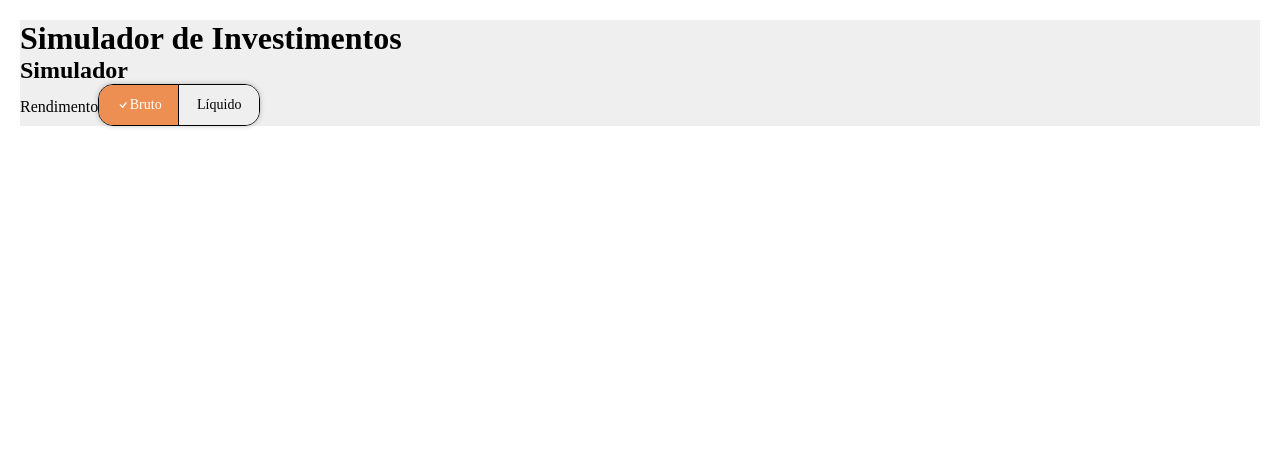
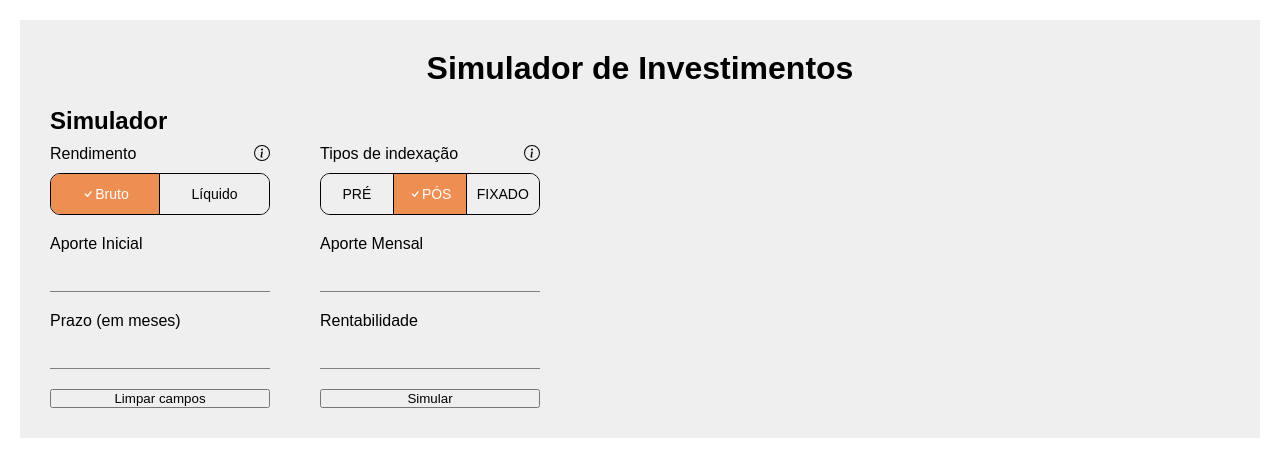
Before and after one commit to brenorosado/desafio-front-end-eqi, a Next.js app: page / in a window 1280 px wide. Shown: the top 476 px of the page. Built offline with nearby package versions, Linux system fonts and the light colour scheme.

Commit message:
Campos do formulario criados e ajustes de estilo feitos

```diff
--- a/pages/index.js
+++ b/pages/index.js
@@ -1,34 +1,81 @@
-import { MainContent, RadioInputsDiv, RadioInput, RadioLabel } from "../src/styles/homepage";
-import { BsCheck } from "react-icons/bs";
+import { MainContent, RadioInputsDiv, RadioInput, RadioLabel, FormElement, NumberInput } from "../src/styles/homepage";
+import { BsCheck, BsInfoCircle } from "react-icons/bs";
 import { useState } from "react";
 
 const Home = () => {
-  const [incomeType, setIncomeType] = useState('Gross')
+  const [incomeType, setIncomeType] = useState('Gross');
+  const [indexingType, setIndexingType] = useState('Post')
+
+  const handleSubmit = (e) => {
+    e.preventDefault();
+    console.log(e);
+  };
 
   return (
     <MainContent>
       <h1>Simulador de Investimentos</h1>
       <section>
-        <div>
-          <h2>Simulador</h2>
-          <form>
-              <span>Rendimento</span>
+        <h2>Simulador</h2>
+        <form onSubmit={handleSubmit}>
+          <FormElement>
+            <span>Rendimento <BsInfoCircle /></span>
             <RadioInputsDiv>
-              <RadioInput type="radio" id="grossIncome" name="incomeType" value="Gross" className="radio__input" checked onClick={(e) => setIncomeType('Gross')} />
-              <RadioLabel for="grossIncome" className="radio__label"
+              <RadioInput type="radio" id="grossIncome" name="incomeType" value="Gross" onChange={(e) => setIncomeType('Gross')} />
+              <RadioLabel for="grossIncome"
                 background={incomeType === 'Gross' ? '#ed8e53' : '#efefef'}
                 color={incomeType === 'Gross' ? 'white' : 'black'}>
-                {incomeType === 'Gross' ? <><BsCheck/>Bruto</> : 'Bruto'}
+                {incomeType === 'Gross' ? <><BsCheck />Bruto</> : 'Bruto'}
               </RadioLabel>
-              <RadioInput type="radio" id="liquidIncome" name="incomeType" value="Liquid" className="radio__input" onClick={(e) => setIncomeType('Liquid')} />
-              <RadioLabel for="liquidIncome" className="radio__label"
+              <RadioInput type="radio" id="liquidIncome" name="incomeType" value="Liquid" onChange={(e) => setIncomeType('Liquid')} />
+              <RadioLabel for="liquidIncome"
                 background={incomeType === 'Liquid' ? '#ed8e53' : '#efefef'}
                 color={incomeType === 'Liquid' ? 'white' : 'black'}>
-                {incomeType === 'Liquid' ? <><BsCheck/>Líquido</> : 'Líquido'}
+                {incomeType === 'Liquid' ? <><BsCheck />Líquido</> : 'Líquido'}
               </RadioLabel>
             </RadioInputsDiv>
-          </form>
-        </div>
+          </FormElement>
+          <FormElement>
+            <span>Tipos de indexação <BsInfoCircle /></span>
+            <RadioInputsDiv>
+              <RadioInput type="radio" id="preIndexing" name="indexingType" value="Pre" onChange={(e) => setIndexingType('Pre')} />
+              <RadioLabel for="preIndexing"
+                background={indexingType === 'Pre' ? '#ed8e53' : '#efefef'}
+                color={indexingType === 'Pre' ? 'white' : 'black'}>
+                {indexingType === 'Pre' ? <><BsCheck />PRÉ</> : 'PRÉ'}
+              </RadioLabel>
+              <RadioInput type="radio" id="postIncome" name="indexingType" value="Post" onChange={(e) => setIndexingType('Post')} />
+              <RadioLabel for="postIncome"
+                background={indexingType === 'Post' ? '#ed8e53' : '#efefef'}
+                color={indexingType === 'Post' ? 'white' : 'black'}>
+                {indexingType === 'Post' ? <><BsCheck />PÓS</> : 'PÓS'}
+              </RadioLabel>
+              <RadioInput type="radio" id="fixedIncome" name="indexingType" value="Fixed" onChange={(e) => setIndexingType('Fixed')} />
+              <RadioLabel for="fixedIncome"
+                background={indexingType === 'Fixed' ? '#ed8e53' : '#efefef'}
+                color={indexingType === 'Fixed' ? 'white' : 'black'}>
+                {indexingType === 'Fixed' ? <><BsCheck />FIXADO</> : 'FIXADO'}
+              </RadioLabel>
+            </RadioInputsDiv>
+          </FormElement>
+          <FormElement>
+            <label>Aporte Inicial</label>
+            <NumberInput type="number" id="inicialContribution" min="1"/>
+          </FormElement>
+          <FormElement>
+            <label>Aporte Mensal</label>
+            <NumberInput type="number" id="inicialContribution" min="1"/>
+          </FormElement>
+          <FormElement>
+            <label>Prazo (em meses)</label>
+            <NumberInput type="number" id="inicialContribution" min="1"/>
+          </FormElement>
+          <FormElement>
+            <label>Rentabilidade</label>
+            <NumberInput type="number" id="inicialContribution" min="1"/>
+          </FormElement>
+          <button>Limpar campos</button>
+          <input type="submit" value="Simular"/>
+        </form>
       </section>
     </MainContent>
   );
--- a/src/styles/global.js
+++ b/src/styles/global.js
@@ -5,6 +5,7 @@ export const GlobalStyle = createGlobalStyle`
         margin: 0;
         padding: 0;
         box-sizing: border-box;
+        font-family: arial;
     }
 
     body {
--- a/src/styles/homepage.js
+++ b/src/styles/homepage.js
@@ -3,13 +3,36 @@ import styled from "styled-components";
 export const MainContent = styled.main`
     background-color: #efefef;
     width: 100%;
+    padding: 30px;
+
+    h1 {
+        text-align: center;
+        margin-bottom: 20px;
+    }
+
+    form {
+        display: grid;
+        grid-template-columns: repeat(2, 220px);
+        grid-column-gap: 50px;
+        grid-row-gap: 20px;
+    }
+
+    span {
+        display: flex;
+        justify-content: space-between;
+        margin: 10px 0px;
+    }
+`;
+
+export const FormElement = styled.div`
+    display: flex;
+    flex-direction: column;
 `;
 
 export const RadioInputsDiv = styled.div`
     display: inline-flex;
     overflow: hidden;
-    border-radius: 15px;
-    box-shadow: 0 0 5px rgba(0, 0, 0, 0.25);
+    border-radius: 10px;
     border: 1px solid black;
 `;
 
@@ -24,7 +47,7 @@ export const RadioLabel = styled.label`
     background: ${props => props.background};
     cursor: pointer;
     transition: background 0.1s;
-    width: 80px;
+    width: 110px;
     display: flex;
     justify-content: center;
     align-items: center;
@@ -33,3 +56,21 @@ export const RadioLabel = styled.label`
         border-right: 1px solid black;
     }
 `;
+
+export const NumberInput = styled.input`
+    padding: 10px;
+    border: none;
+    border-bottom: 1px solid gray;
+    background-color: #efefef;
+    font-size: 16px;
+
+    ::-webkit-outer-spin-button,
+    ::-webkit-inner-spin-button {
+        -webkit-appearance: none;
+        margin: 0;
+    }
+
+    :focus {
+        outline: none;
+    }
+`;
```
